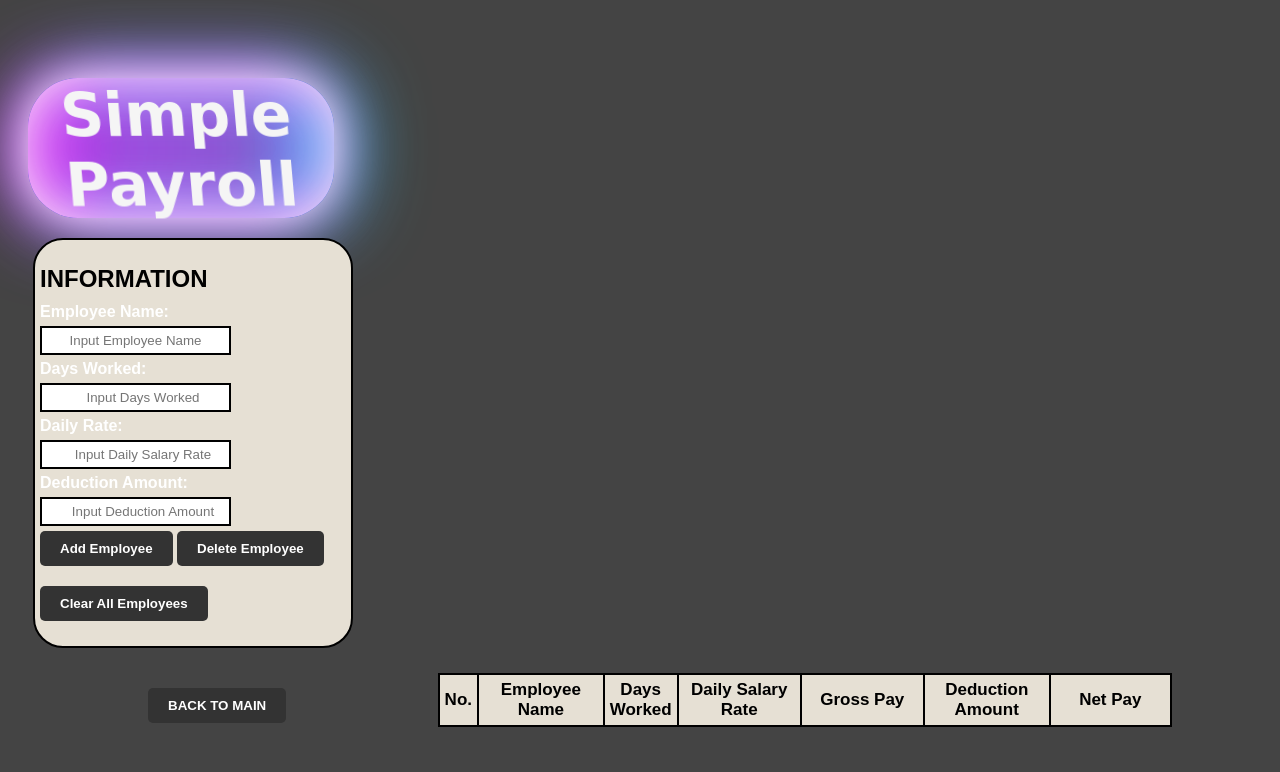
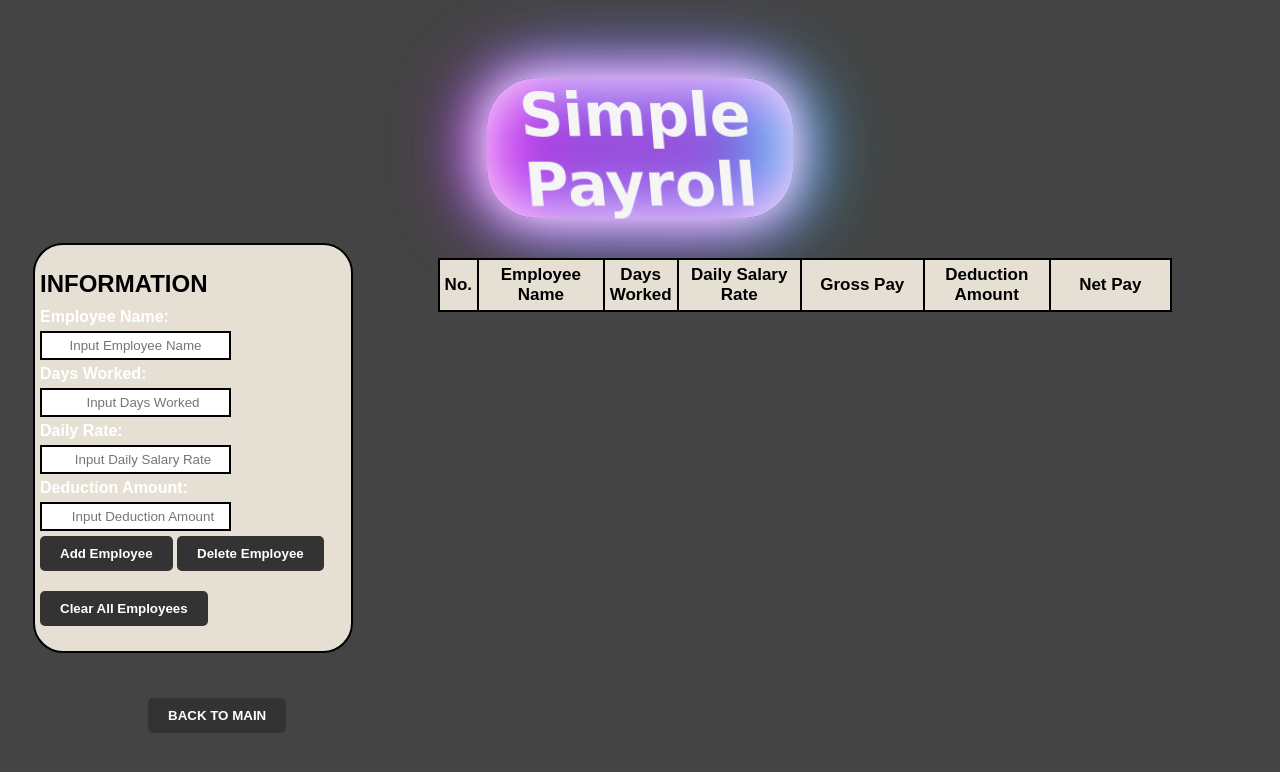
Before and after one commit to BrotherGab/kgconodcs1130, a plain HTML site: page simple_payroll_calculator.html in a window 1280 px wide. Drawn offline with Linux system fonts and the light colour scheme.

Commit message:
Update simple_payroll_calculator.html

```diff
--- a/simple_payroll_calculator.html
+++ b/simple_payroll_calculator.html
@@ -64,6 +64,8 @@
             }
 
             #heading{
+                display: block;
+                margin: auto;
                 width: 25%;
                 color: whitesmoke;
                 font-weight: bold;
@@ -168,7 +170,7 @@
                 width: 60%;
                 border-collapse: collapse;
                 margin-right: 80px;
-                float: right;
+                float: none;
                 background-color: #e6e0d4;
             }
 
@@ -249,6 +251,12 @@
                 font-family: Arial, Helvetica, sans-serif;
             }
 
+            .flex-container {
+                display: flex;
+                justify-content: space-between; /* This will put some space between the container and the table */
+                align-items: start; /* This will align the top of the container and the table */
+            }
+
 
         </style>
     </head>
@@ -257,6 +265,7 @@
         <header>Simple Payroll</header>
     </div>
 
+<div class="flex-container">
   <div class="container">
       <div id="h1"><h2>INFORMATION</h2></div>
 
@@ -298,6 +307,7 @@
           <tbody id="payrollBody">
           </tbody>
       </table>
+</div>
 
     <div id="deleteEmployeeModal" class="modal">
         <div class="modal-content">
```
Lines whose indentation alone changed are shown as unchanged.
